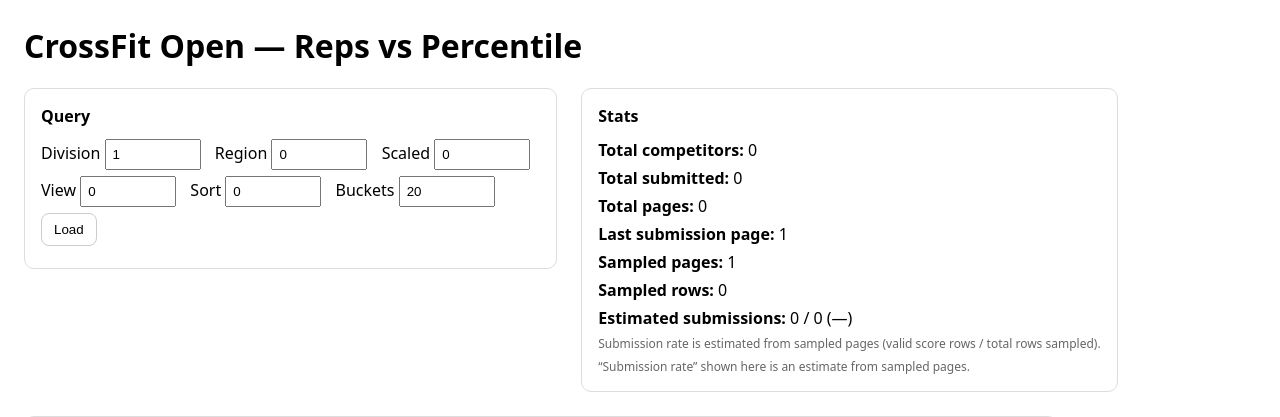
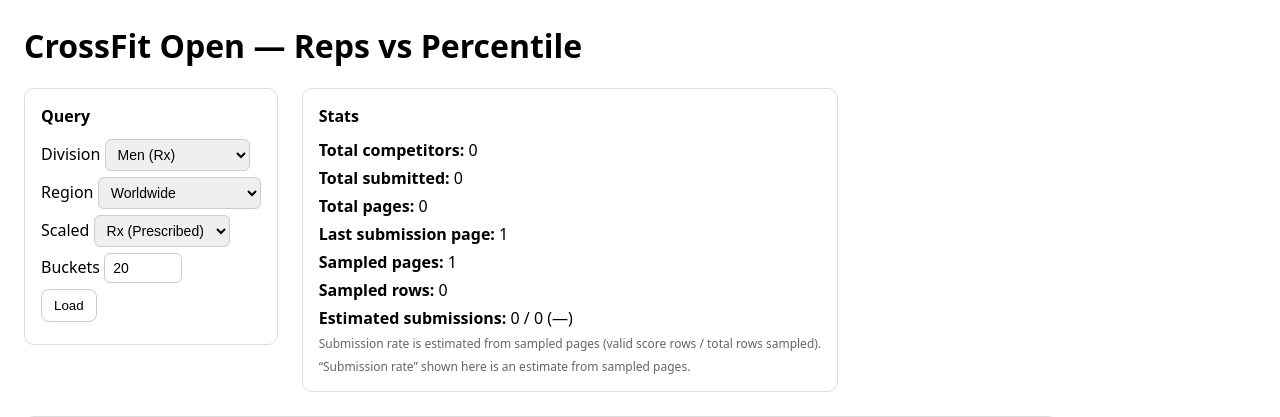
Before and after one commit to btdevine/open-percentiles, a Flask app: page / in a window 1280 px wide. Shown: the top 417 px of the page. Run offline with Flask 3, Linux system fonts and the light colour scheme; data that the repository does not hold is empty.

Commit message:
feat: better labeling

```diff
--- a/templates/index.html
+++ b/templates/index.html
@@ -9,8 +9,8 @@
       .row { display: flex; gap: 24px; flex-wrap: wrap; align-items: flex-start; }
       .card { border: 1px solid #ddd; border-radius: 10px; padding: 16px; }
       .card h2 { margin: 0 0 12px; font-size: 16px; }
-      .controls label { display: inline-block; margin-right: 10px; }
-      .controls input { width: 80px; padding: 6px; }
+      .controls label { display: block; margin-bottom: 6px; }
+      .controls select, .controls input { padding: 6px 8px; border: 1px solid #ccc; border-radius: 6px; font-size: 14px; }
       #chartWrap { width: min(1000px, 100%); }
       canvas { max-width: 100%; }
       .muted { color: #666; font-size: 12px; margin-top: 6px; }
@@ -27,14 +27,59 @@
       <div class="card controls">
         <h2>Query</h2>
         <div class="statline">
-          <label>Division <input id="division" value="1" /></label>
-          <label>Region <input id="region" value="0" /></label>
-          <label>Scaled <input id="scaled" value="0" /></label>
+          <label>Division
+            <select id="division">
+              <option value="1">Men (Rx)</option>
+              <option value="2">Women (Rx)</option>
+              <optgroup label="Masters Men">
+                <option value="18">Men 35–39</option>
+                <option value="12">Men 40–44</option>
+                <option value="3">Men 45–49</option>
+                <option value="5">Men 50–54</option>
+                <option value="7">Men 55–59</option>
+              </optgroup>
+              <optgroup label="Masters Women">
+                <option value="19">Women 35–39</option>
+                <option value="13">Women 40–44</option>
+                <option value="4">Women 45–49</option>
+                <option value="6">Women 50–54</option>
+                <option value="8">Women 55–59</option>
+              </optgroup>
+              <optgroup label="Teens">
+                <option value="14">Boys 14–15</option>
+                <option value="15">Girls 14–15</option>
+                <option value="16">Boys 16–17</option>
+                <option value="17">Girls 16–17</option>
+              </optgroup>
+              <option value="11">Teams</option>
+            </select>
+          </label>
         </div>
         <div class="statline">
-          <label>View <input id="view" value="0" /></label>
-          <label>Sort <input id="sort" value="0" /></label>
-          <label>Buckets <input id="buckets" value="20" /></label>
+          <label>Region
+            <select id="region">
+              <option value="0">Worldwide</option>
+              <option value="30">Africa</option>
+              <option value="28">Asia</option>
+              <option value="29">Europe</option>
+              <option value="35">North America East</option>
+              <option value="34">North America West</option>
+              <option value="32">Oceania</option>
+              <option value="33">South America</option>
+            </select>
+          </label>
+        </div>
+        <div class="statline">
+          <label>Scaled
+            <select id="scaled">
+              <option value="0">Rx (Prescribed)</option>
+              <option value="1">Scaled</option>
+              <option value="2">Foundations</option>
+            </select>
+          </label>
+        </div>
+        <div class="statline">
+          <label>Buckets <input id="buckets" value="20" style="width:60px;" /></label>
         </div>
         <button id="loadBtn">Load</button>
         <div id="status" class="muted"></div>
@@ -133,11 +178,9 @@
 
       function buildQuery() {
         const params = new URLSearchParams({
-          division: document.getElementById("division").value.trim(),
-          region: document.getElementById("region").value.trim(),
-          scaled: document.getElementById("scaled").value.trim(),
-          view: document.getElementById("view").value.trim(),
-          sort: document.getElementById("sort").value.trim(),
+          division: document.getElementById("division").value,
+          region: document.getElementById("region").value,
+          scaled: document.getElementById("scaled").value,
           buckets: document.getElementById("buckets").value.trim(),
         });
         return "/api/curve?" + params.toString();
```
